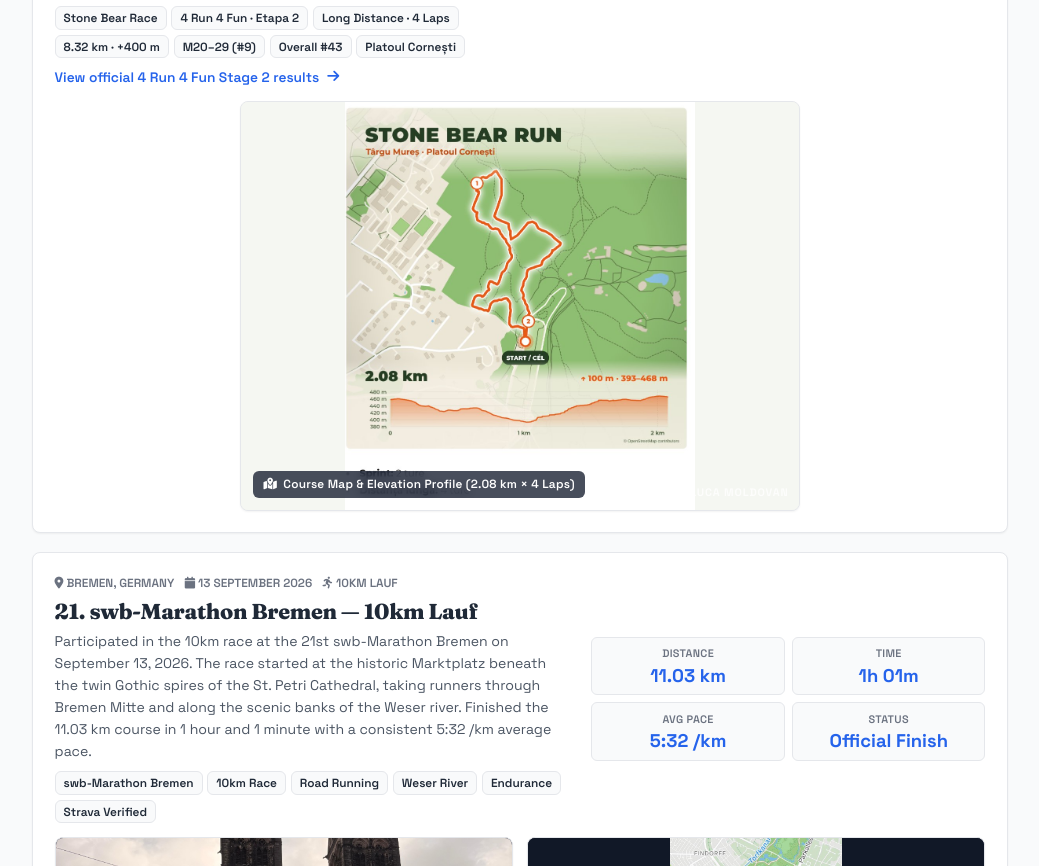
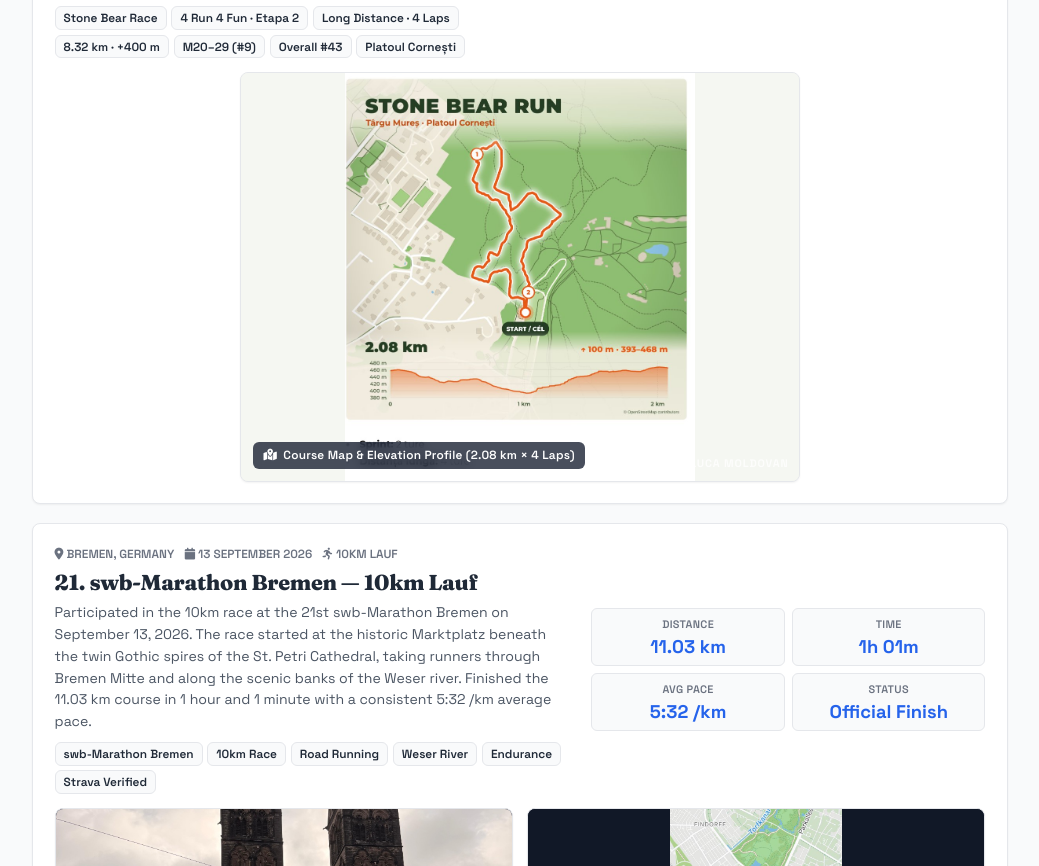
Before and after one commit to moldovanluca4/moldovanluca4.github.io, a plain HTML site: page mod/n3/x02.html in a window 1280 px wide. Shown: the part 1015-1881 px from the top of the page, without its empty margins (120-1159 px from the left). Drawn offline with Linux system fonts and the light colour scheme.

Commit message:
Remove Stone Bear Race external results link

```diff
--- a/mod/n3/x02.html
+++ b/mod/n3/x02.html
@@ -106,7 +106,6 @@
                                     <span>Overall #43</span>
                                     <span>Platoul Cornești</span>
                                 </div>
-                                <a href="https://4run4fun.ro/results/#etapa2-2026" class="text-link race-results-link" target="_blank" rel="noopener noreferrer">View official 4 Run 4 Fun Stage 2 results <i class="fas fa-arrow-right" aria-hidden="true"></i></a>
                             </div>
 
                             <div class="race-stats-grid">
```
